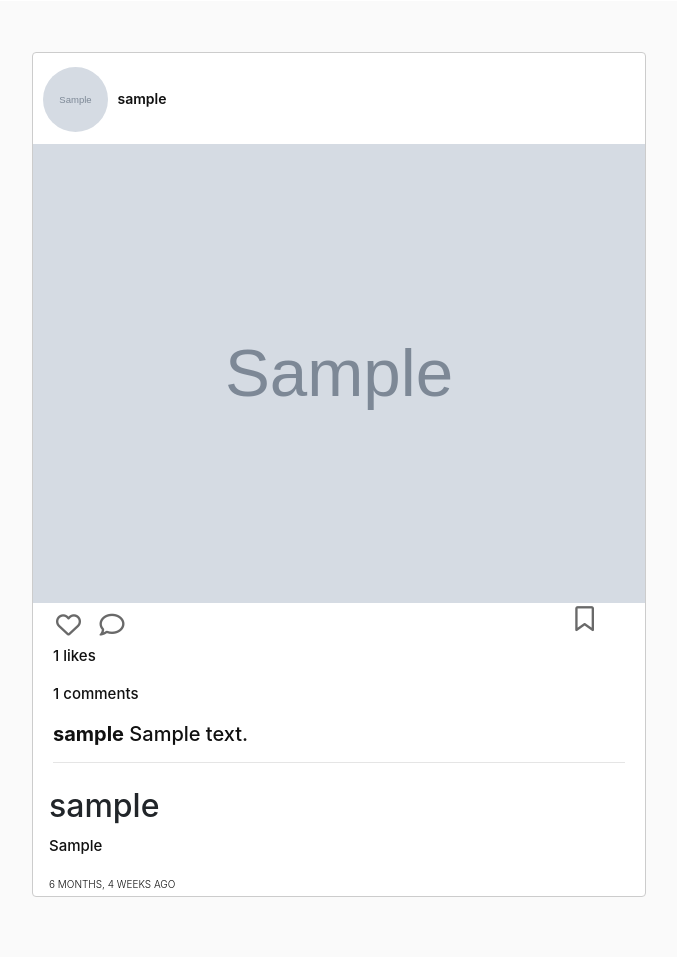
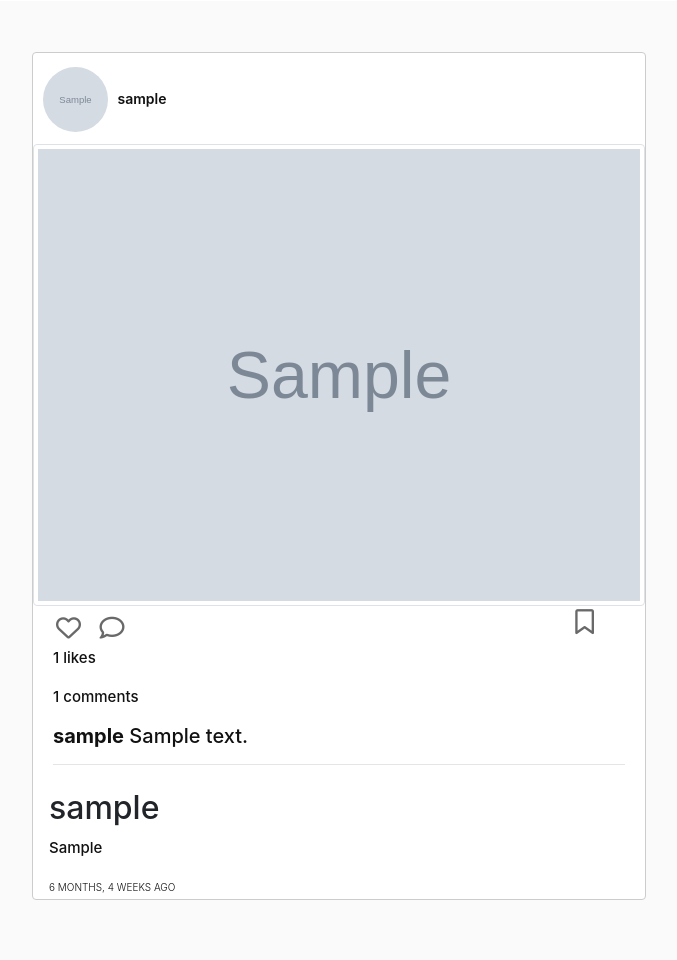
Before and after one commit to tonyguthiga/instagram, a Django app: template insta/templates/posts/post_detail.html in a window 1280 px wide. Shown: the part 59-1019 px from the top of that part, without its empty margins (301-978 px from the left). Run offline with Django 3.2, Linux system fonts and the light colour scheme; tables that the repository leaves empty hold one stand-in row (Sample ...); the template is opened without the code that fills it: values named after a table or form of the project are taken from there, most other values are stand-ins (such as "Sample title", 1, 10 or a date in 2020); the page is wider than the window, and the part outside it is not shown; some libraries are stand-ins or nearby versions.

Commit message:
delete loop in details render

```diff
--- a/insta/templates/posts/post_detail.html
+++ b/insta/templates/posts/post_detail.html
@@ -11,9 +11,7 @@
             </div>
         </div>
         <div class="post_image">
-            {% if post.image %}
-                <a href="{% url 'post-detail' post.id %}"><img src="{{object.image.url}}" alt=""></a>
-            {% endif %}
+            <img src="{{ object.image.url }}" class="img-responsive d-block img-thumbnail" alt="Image">
         </div>
         <div class="engage">
             <a href=""><i class="far fa-heart"></i></a>
```
